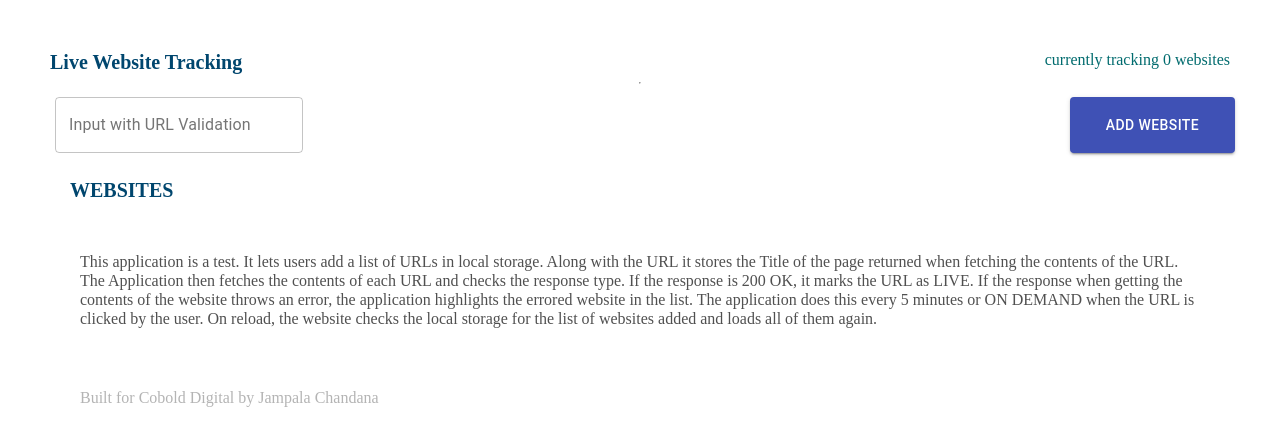
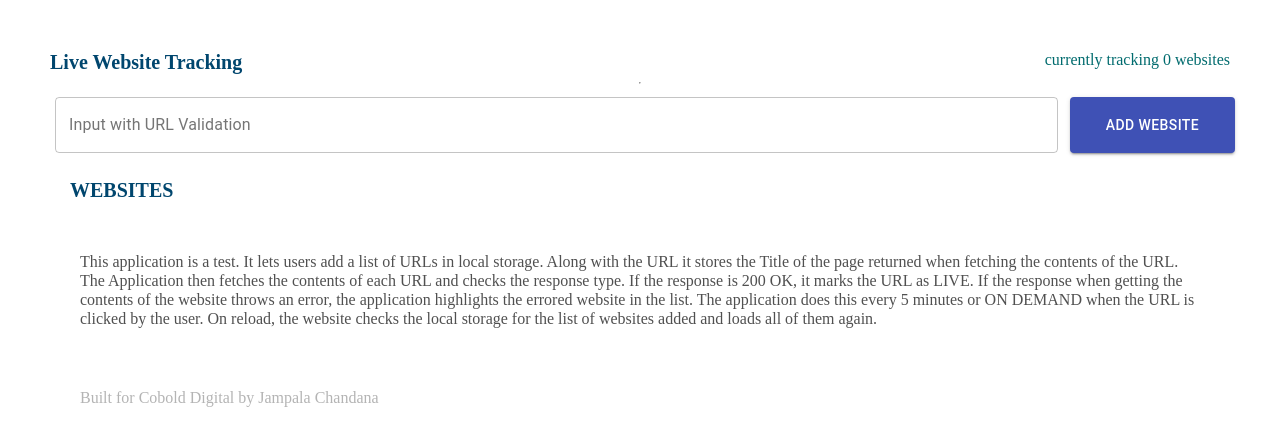
Before and after one commit to chandanajampala/Validation_Assignment, a React (Create React App) app: page / in a window 1280 px wide. Shown: the top 446 px of the page. Built offline with nearby package versions, Linux system fonts and the light colour scheme.

Commit message:
inputbox css

```diff
--- a/src/components/validationPage.css
+++ b/src/components/validationPage.css
@@ -40,7 +40,7 @@
   min-width: 14%;
 }
 .urlInput {
-  min-width: 85%;
+  min-width: 85% !important;
   background: #ffffff 0% 0% no-repeat padding-box;
   border: 1px solid #b4b4b4;
   border-radius: 6px;
--- a/src/components/validationPage.js
+++ b/src/components/validationPage.js
@@ -46,7 +46,6 @@ export default class ValidationPage extends Component {
         </div>
         <hr></hr>
         <div className="inputBlock">
-          <div>
             <TextField
               className="urlInput"
               label="Input with URL Validation"
@@ -55,7 +54,6 @@ export default class ValidationPage extends Component {
               }}
               variant="outlined"
             />
-          </div>
           <Button
             onClick={this.addUrl}
             size="medium"
```
